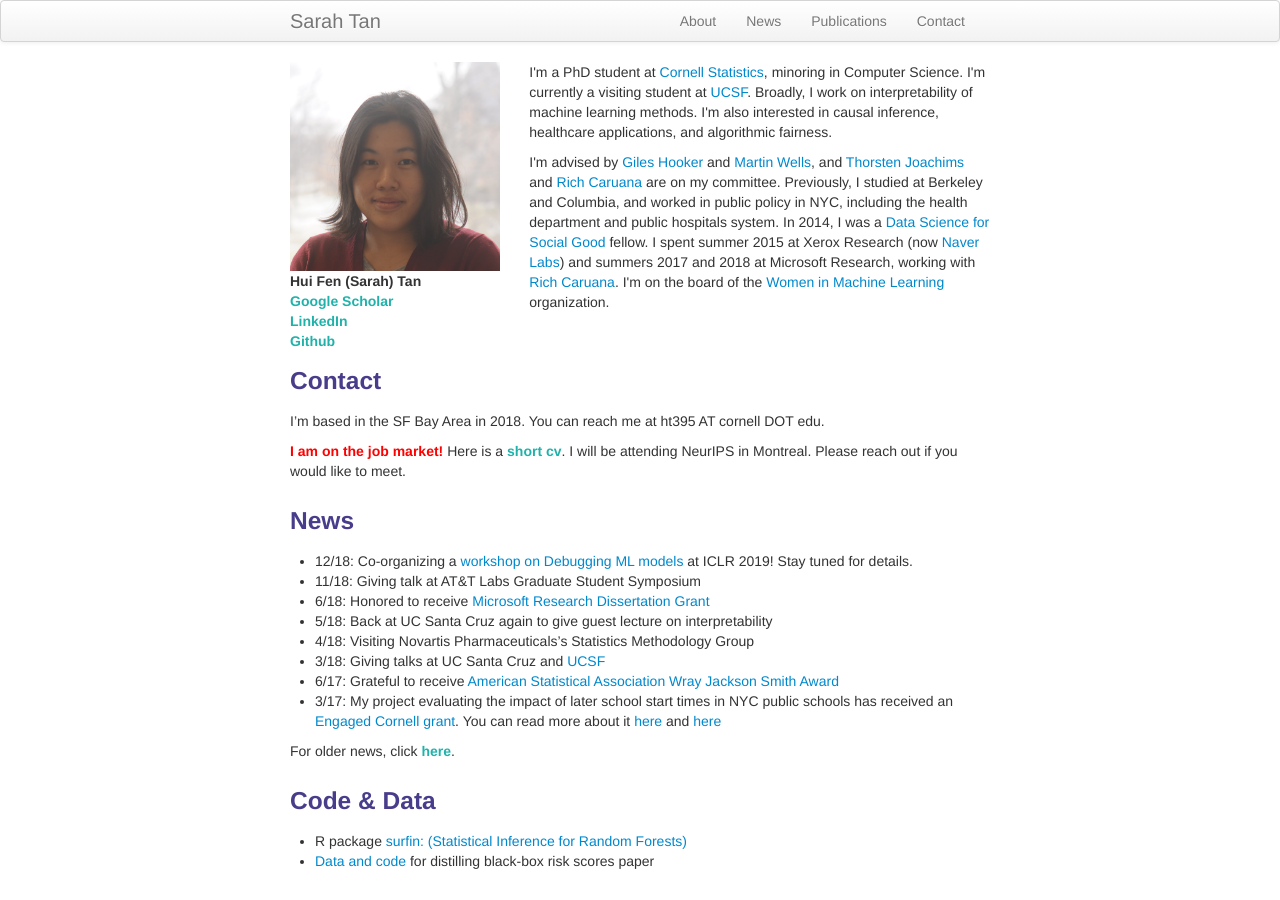
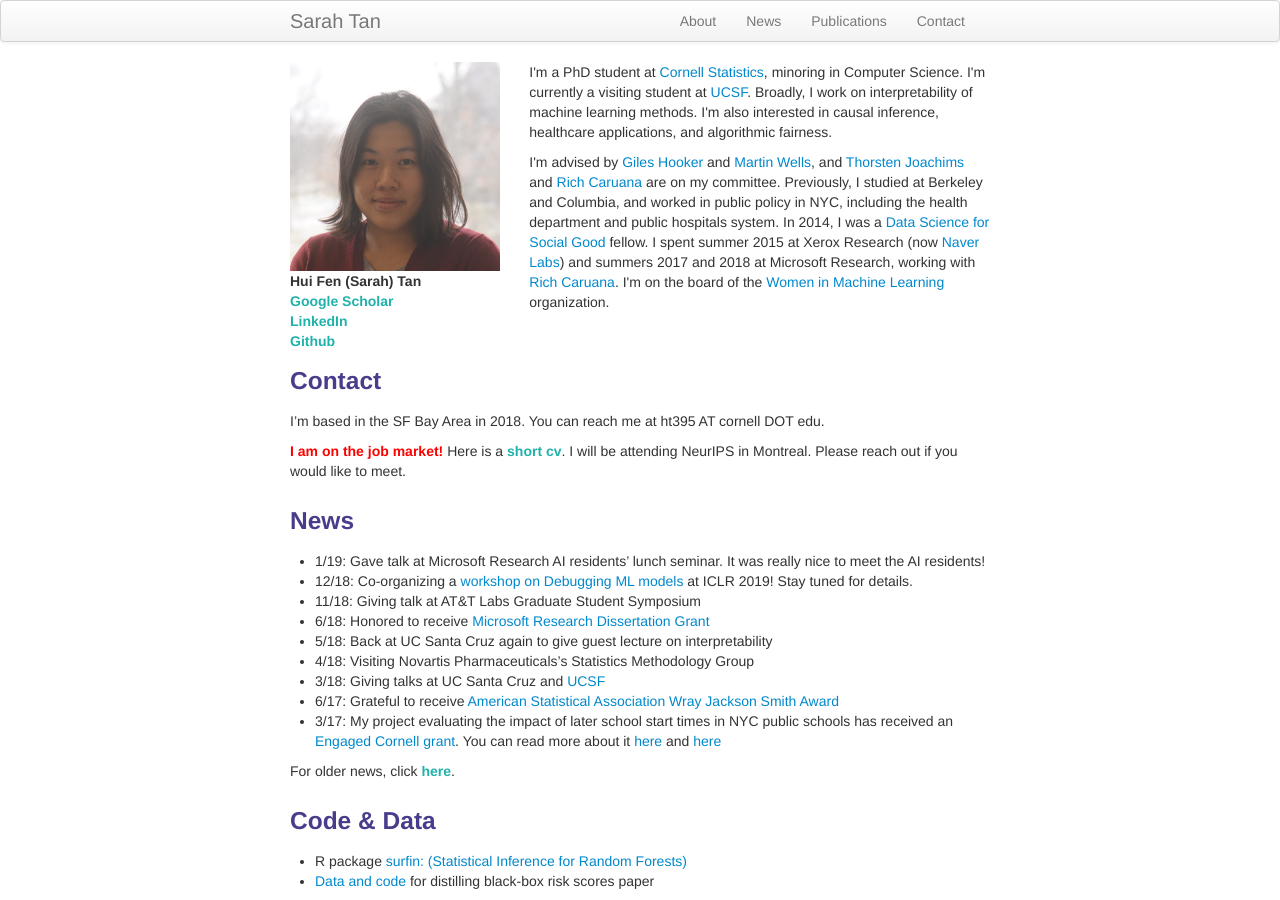
Before and after one commit to shftan/shftan.github.io, a Jekyll site: the page built from index.md, in a window 1280 px wide and 900 px high. Built offline with Jekyll 4.4.1, drawn with Linux system fonts in a browser that asks for light colours.

Commit message:
Update index.md

```diff
--- a/index.md
+++ b/index.md
@@ -32,6 +32,7 @@ I'm based in the SF Bay Area in 2018. You can reach me at ht395 AT cornell DOT e
 
 <div class="row-fluid" id="news"><h3>News</h3>
 </div>
+- 1/19: Gave talk at Microsoft Research AI residents' lunch seminar. It was really nice to meet the AI residents!
 - 12/18: Co-organizing a [workshop on Debugging ML models](https://iclr.cc/Conferences/2019/Schedule?showEvent=628) at ICLR 2019! Stay tuned for details.
 - 11/18: Giving talk at AT&T Labs Graduate Student Symposium
 - 6/18: Honored to receive [Microsoft Research Dissertation Grant](https://www.microsoft.com/en-us/research/academic-program/dissertation-grant/#!grant-recipients)
```
